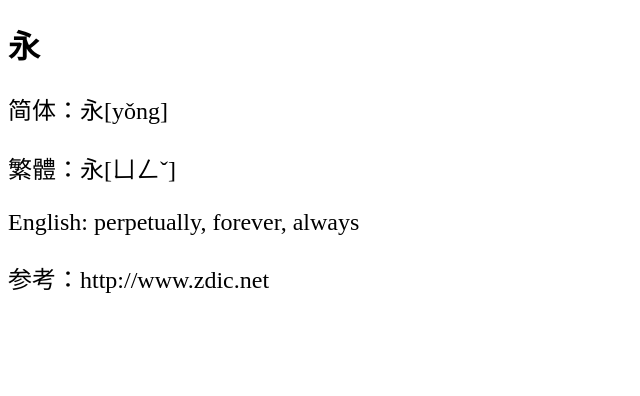
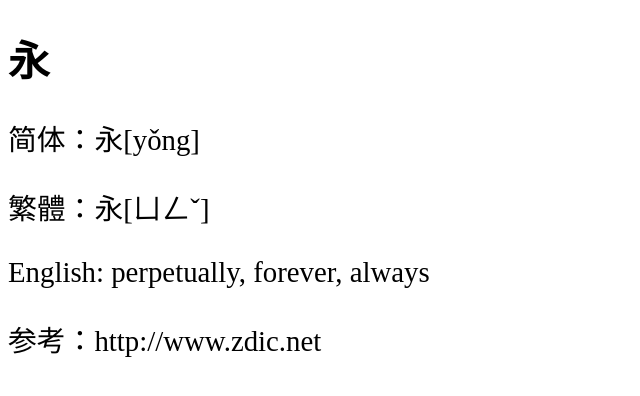
Before and after one commit to shengzhe/livecalligraphy, a Jekyll site: the page built from _posts/2012-08-31-Lan-Ting-22.html, in a window 1280 px wide. Shown: the top 396 px of the page, without its empty margins (0-640 px from the left). Built offline with Jekyll 4.4.1, drawn with Linux system fonts in a browser that asks for light colours; Markdown is read by kramdown in place of the engine named in the settings.

Commit message:
Update _layouts/default.html

```diff
--- a/_layouts/default.html
+++ b/_layouts/default.html
@@ -4,8 +4,8 @@
 <meta http-equiv="content-type" content="text/html; charset=utf-8" />
 <title>{{ page.title }}</title>
 <style type="text/css">
-h1 {font-size:200%}
-p {font-size:150%}
+h1 {font-size:260%}
+p {font-size:180%}
 </style>
 </head>
 <body>
```
